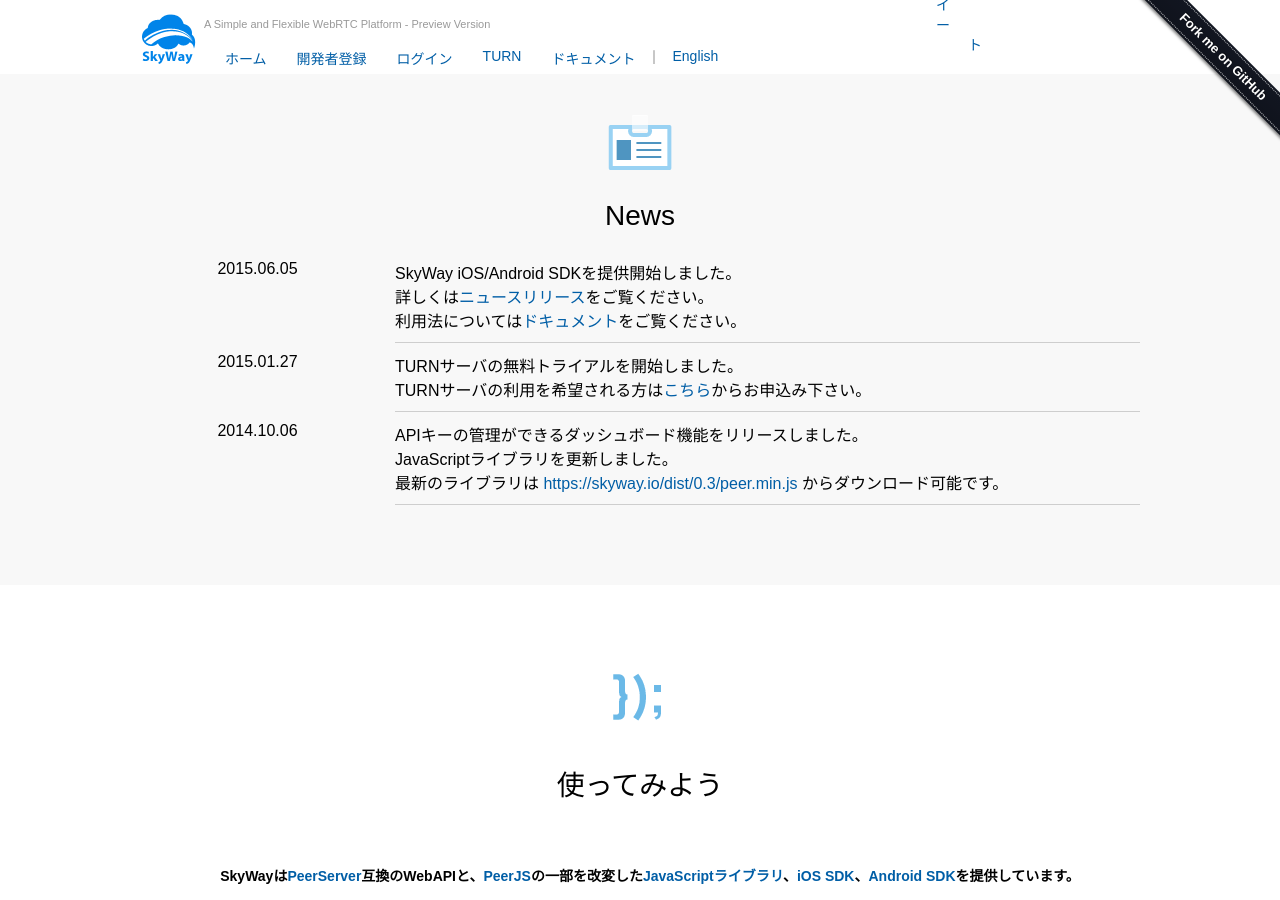
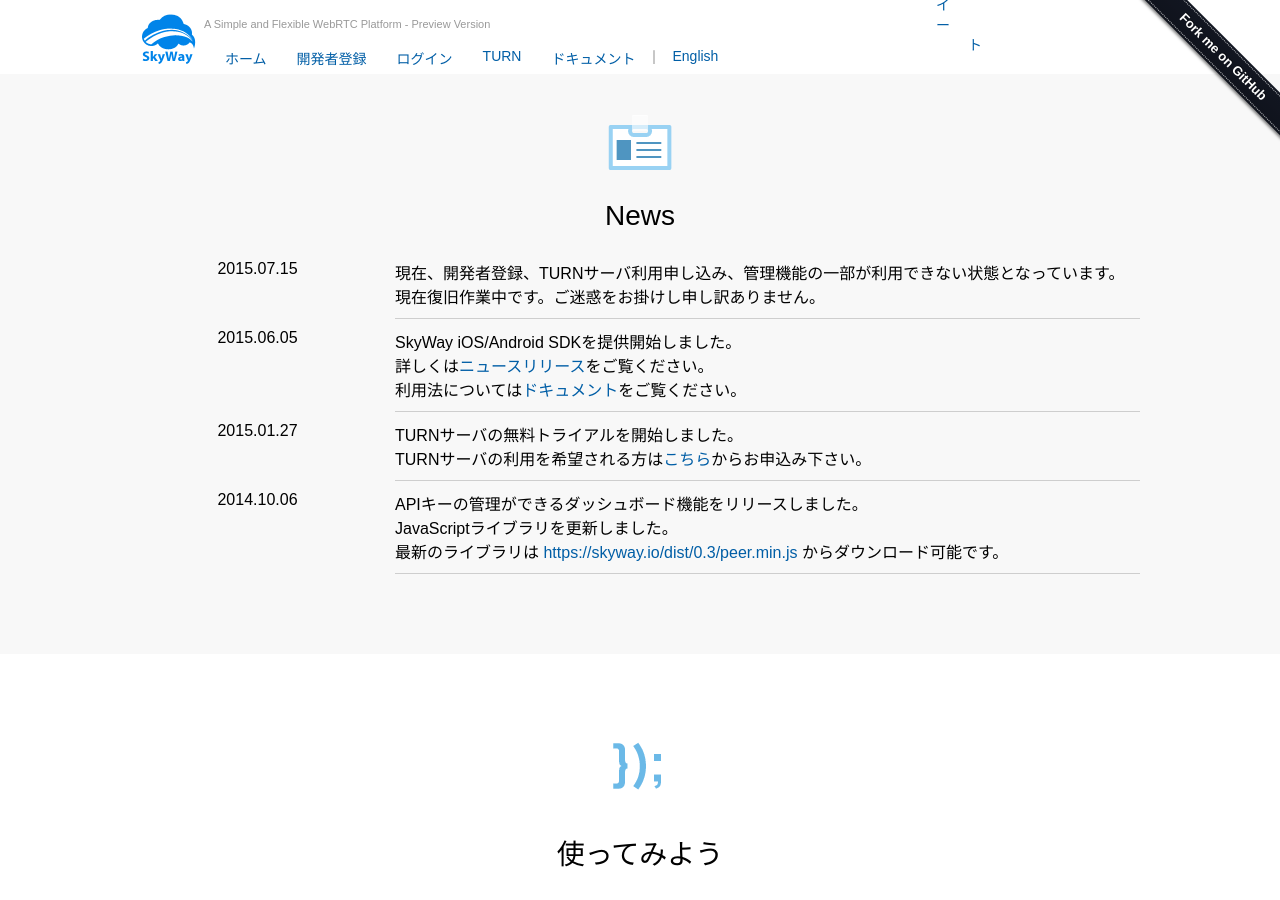
Before and after one commit to nttcom/skyway-old, a Jekyll site: the page built from index.html, in a window 1280 px wide and 900 px high, scrolled down 787 px. Built offline with Jekyll 4.4.1, drawn with Linux system fonts in a browser that asks for light colours; comment, search, counter and statistics services are not loaded.

Commit message:
add dashboard error announcement

```diff
--- a/en/index.html
+++ b/en/index.html
@@ -52,6 +52,10 @@
     <div class="container clearfix">
         <div id="content_news" class="grid_12">
             <h2>News</h2>
+            <div class="grid_3 datepositon">2015.07.15</div>
+            <div class="grid_9 omega newsbody">
+                Some customers may be currently experiencing some troubles with the signing up or logging in to their accounts. We are working on fixing the problem as soon as possible. We appoligize for any inconvenience this may cause.
+            </div>
             <div class="grid_3 datepositon">2015.06.05</div>
             <div class="grid_9 omega newsbody">
                 We have released a SkyWay iOS/Android SDK.<BR>
--- a/index.html
+++ b/index.html
@@ -50,6 +50,10 @@
     <div class="container clearfix">
         <div id="content_news" class="grid_12">
             <h2>News</h2>
+                <div class="grid_3 datepositon">2015.07.15</div>
+                <div class="grid_9 omega newsbody">
+                     現在、開発者登録、TURNサーバ利用申し込み、管理機能の一部が利用できない状態となっています。<BR>現在復旧作業中です。ご迷惑をお掛けし申し訳ありません。<BR>
+                </div>
                 <div class="grid_3 datepositon">2015.06.05</div>
                 <div class="grid_9 omega newsbody">
                     SkyWay iOS/Android SDKを提供開始しました。<BR>詳しくは<a href="http://www.ntt.com/release/monthNEWS/detail/20150605.html" target="_blank">ニュースリリース</a>をご覧ください。<BR>
```
